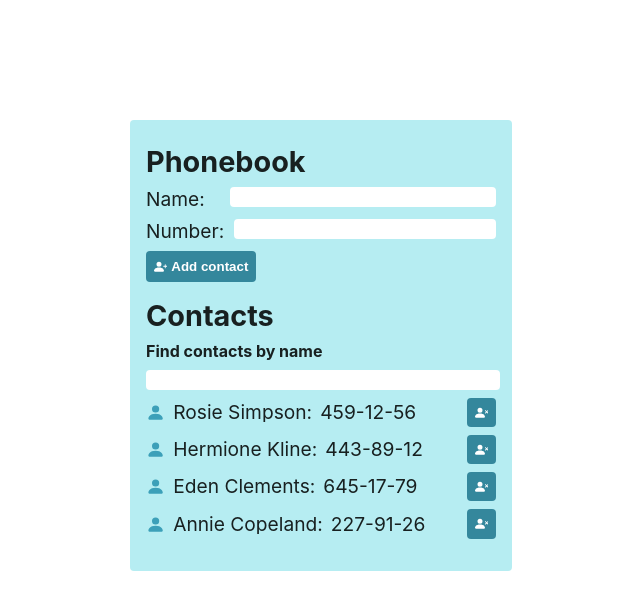
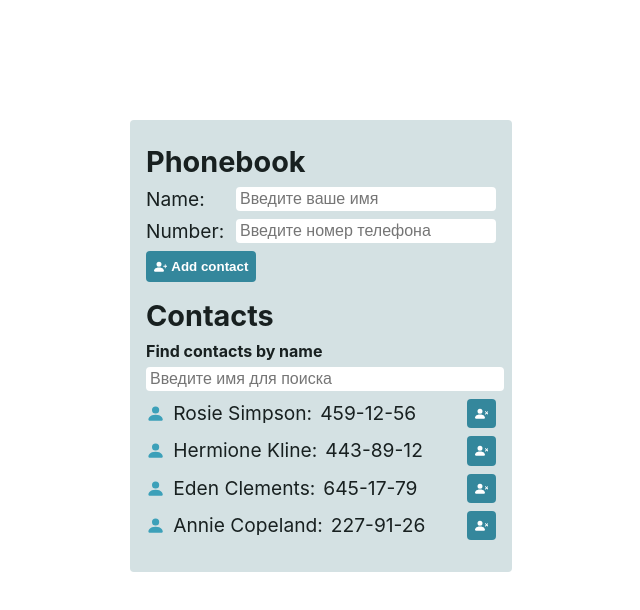
Before and after one commit to aleksp7486/goit-react-hw-02-phonebook, a React (Create React App) app: page / in a window 1280 px wide. Shown: the top 610 px of the page, without its empty margins (319-959 px from the left). Built offline with nearby package versions, Linux system fonts and the light colour scheme.

Commit message:
some fixes

```diff
--- a/src/components/App.jsx
+++ b/src/components/App.jsx
@@ -57,7 +57,7 @@ export class App extends Component {
     const filteredContacts = this.getFilteredContacts();
     return (
       <Box pt="120px">
-        <Box m="auto" p={4} maxWidth="350px" bg="#b6edf2" borderRadius={4}>
+        <Box m="auto" p={4} maxWidth="350px" bg="#d4e1e3" borderRadius={4}>
           <Section title="Phonebook">
             <ContactForm onFormSubmit={this.onFormSubmit} />
           </Section>
--- a/src/components/ContactForm/ContactForm.jsx
+++ b/src/components/ContactForm/ContactForm.jsx
@@ -38,6 +38,7 @@ export class ContactForm extends Component {
             value={this.state.name}
             pattern="^[a-zA-Zа-яА-Я]+(([' -][a-zA-Zа-яА-Я ])?[a-zA-Zа-яА-Я]*)*$"
             title="Name may contain only letters, apostrophe, dash and spaces. For example Adrian, Jacob Mercer, Charles de Batz de Castelmore d'Artagnan"
+            placeholder="Введите ваше имя"
             required
           />
         </Label>
@@ -51,6 +52,7 @@ export class ContactForm extends Component {
             value={this.state.number}
             pattern="\+?\d{1,4}?[-.\s]?\(?\d{1,3}?\)?[-.\s]?\d{1,4}[-.\s]?\d{1,4}[-.\s]?\d{1,9}"
             title="Phone number must be digits and can contain spaces, dashes, parentheses and can start with +"
+            placeholder="Введите номер телефона"
             required
           />
         </Label>
--- a/src/components/ContactForm/ContactForm.styled.js
+++ b/src/components/ContactForm/ContactForm.styled.js
@@ -11,7 +11,7 @@ export const Label = styled.label`
 export const Input = styled.input`
   margin-left: auto;
   width: 100%;
-  max-width: 75%;
+  max-width: 72%;
 `;
 
 export const Btn = styled.button`
--- a/src/components/Filter/Filter.jsx
+++ b/src/components/Filter/Filter.jsx
@@ -4,7 +4,13 @@ const Filter = ({ value, changeFilter }) => {
   return (
     <div>
       <Title>Find contacts by name</Title>
-      <Input onChange={changeFilter} type="text" name="filter" value={value} />
+      <Input
+        onChange={changeFilter}
+        type="text"
+        name="filter"
+        value={value}
+        placeholder="Введите имя для поиска"
+      />
     </div>
   );
 };
--- a/src/index.css
+++ b/src/index.css
@@ -56,7 +56,8 @@ img {
   height: auto;
 }
 input {
-  padding-left: 4px;
+  font-size: 1rem;
+  padding: 2px 4px;
   height: 20px;
   border-radius: 4px;
 }
```
